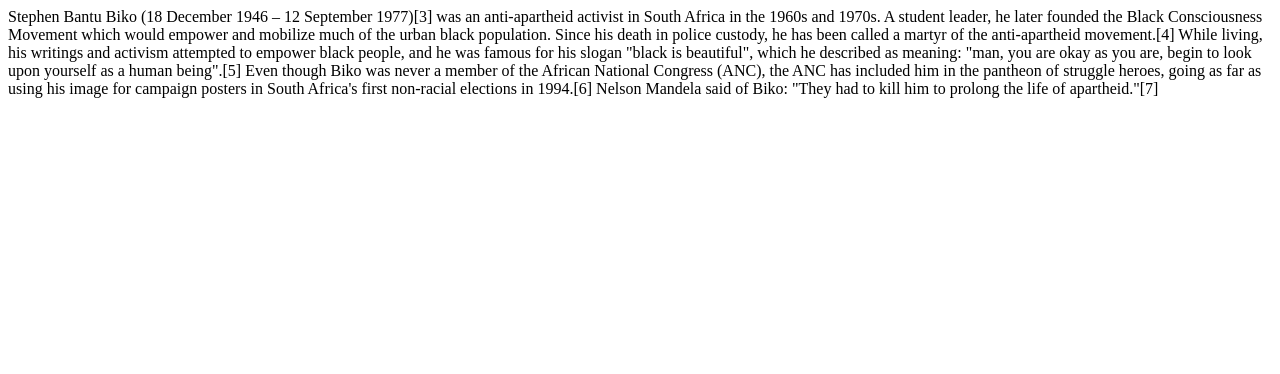
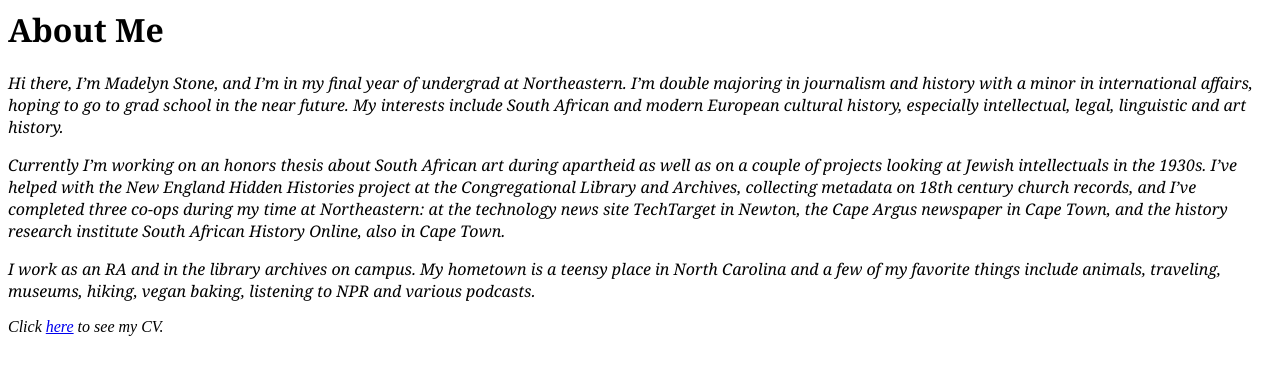
Before and after one commit to madelynstone/aboutme, a plain HTML site: page index.html in a window 1280 px wide. Drawn offline with Linux system fonts and the light colour scheme.

Commit message:
Update index.html

```diff
--- a/index.html
+++ b/index.html
@@ -1,12 +1,21 @@
-<html>
-<head>
-  <title>About me</title>
-</head>
-<body>
-Stephen Bantu Biko (18 December 1946 – 12 September 1977)[3] was an anti-apartheid activist in South Africa in the 1960s and 1970s.
+<font face="georgia"><strong><h1>About Me</h4></font>
 
-A student leader, he later founded the Black Consciousness Movement which would empower and mobilize much of the urban black population. Since his death in police custody, he has been called a martyr of the anti-apartheid movement.[4] While living, his writings and activism attempted to empower black people, and he was famous for his slogan "black is beautiful", which he described as meaning: "man, you are okay as you are, begin to look upon yourself as a human being".[5]
+</strong>
 
-Even though Biko was never a member of the African National Congress (ANC), the ANC has included him in the pantheon of struggle heroes, going as far as using his image for campaign posters in South Africa's first non-racial elections in 1994.[6] Nelson Mandela said of Biko: "They had to kill him to prolong the life of apartheid."[7]
-</body>
-</html>
+<font face="georgia" color="black"><em>
+
+Hi there, I’m Madelyn Stone, and I’m in my final year of undergrad at Northeastern. I’m double majoring in journalism and history with a minor in international affairs, hoping to go to grad school in the near future. My interests include South African and modern European cultural history, especially intellectual, legal, linguistic and art history.
+
+<p style="page-break-after:always;"></p>
+
+Currently I’m working on an honors thesis about South African art during apartheid as well as on a couple of projects looking at Jewish intellectuals in the 1930s. I’ve helped with the New England Hidden Histories project at the Congregational Library and Archives, collecting metadata on 18th century church records, and I’ve completed three co-ops during my time at Northeastern: at the technology news site TechTarget in Newton, the Cape Argus newspaper in Cape Town, and the history research institute South African History Online, also in Cape Town.
+<p style="page-break-after:always;"></p>
+
+I work as an RA and in the library archives on campus. My hometown is a teensy place in North Carolina and a few of my favorite things include animals, traveling, museums, hiking, vegan baking, listening to NPR and various podcasts.
+
+</font></em>
+
+<p style="page-break-after:always;"></p>
+<p style="page-break-after:always;"></p>
+
+<em>Click <a href="http://madelynstone.github.io/stonestonestone/cv.html">here</a> to see my CV. </em>
```
